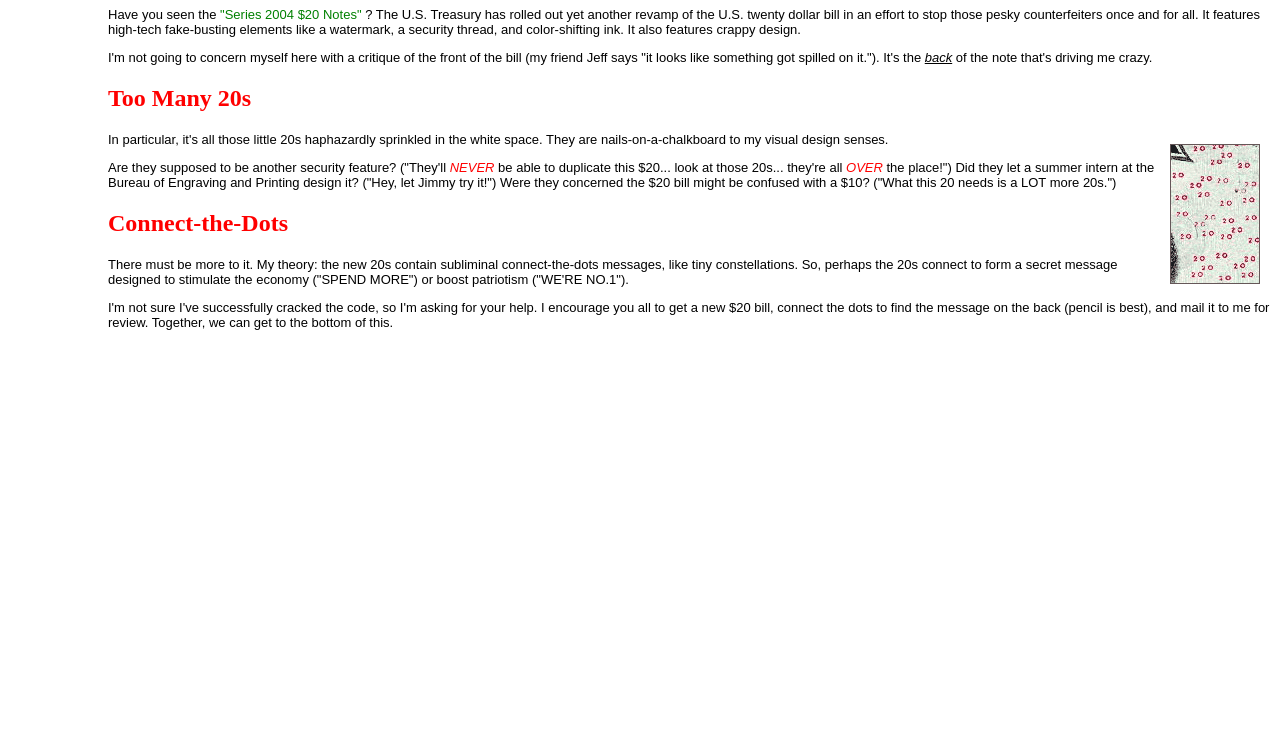
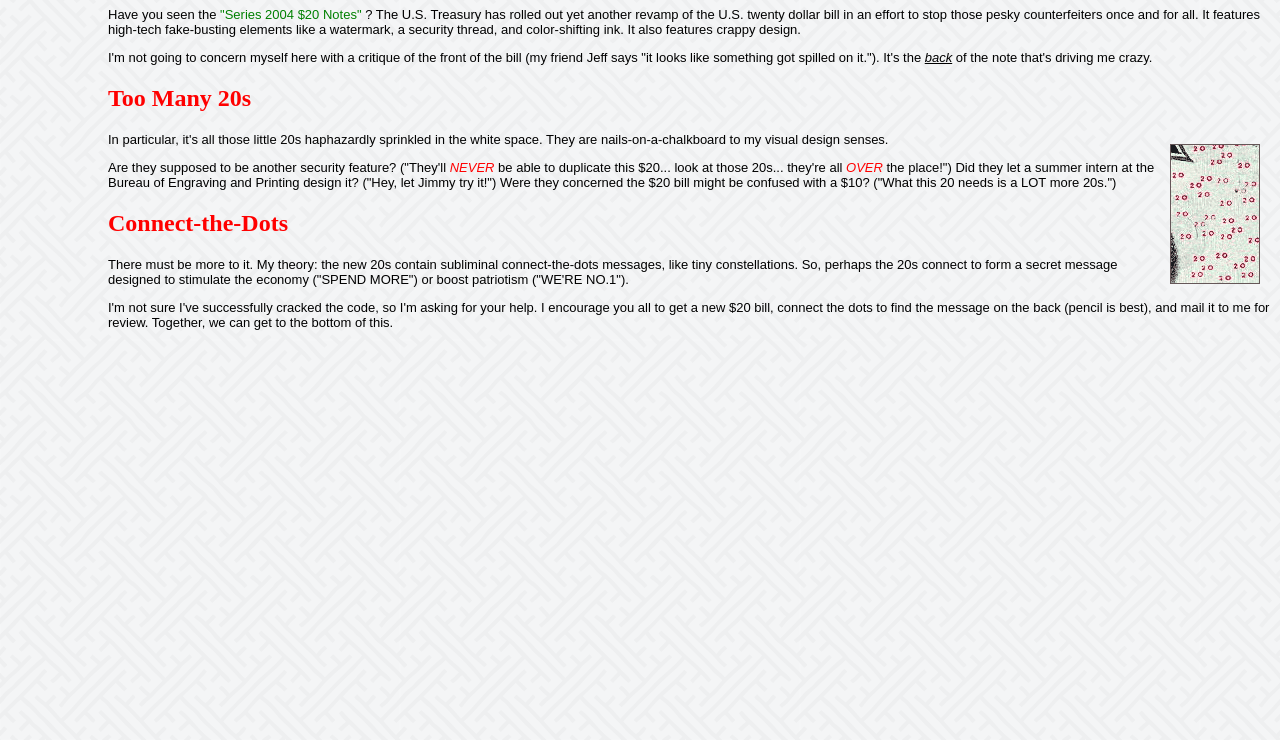
Before and after one commit to eabu/eabu.github.io, a plain HTML site: page css_practice.htm in a window 1280 px wide. Shown: the part 60-800 px from the top of the page. Drawn offline with Linux system fonts and the light colour scheme.

Commit message:
Update css_practice.css

```diff
--- a/css_practice.css
+++ b/css_practice.css
@@ -17,3 +17,6 @@ img {
         float: right;
         margin: 12px;
 }
+body {
+		background-image: url(subtlebg.png);
+}
```
